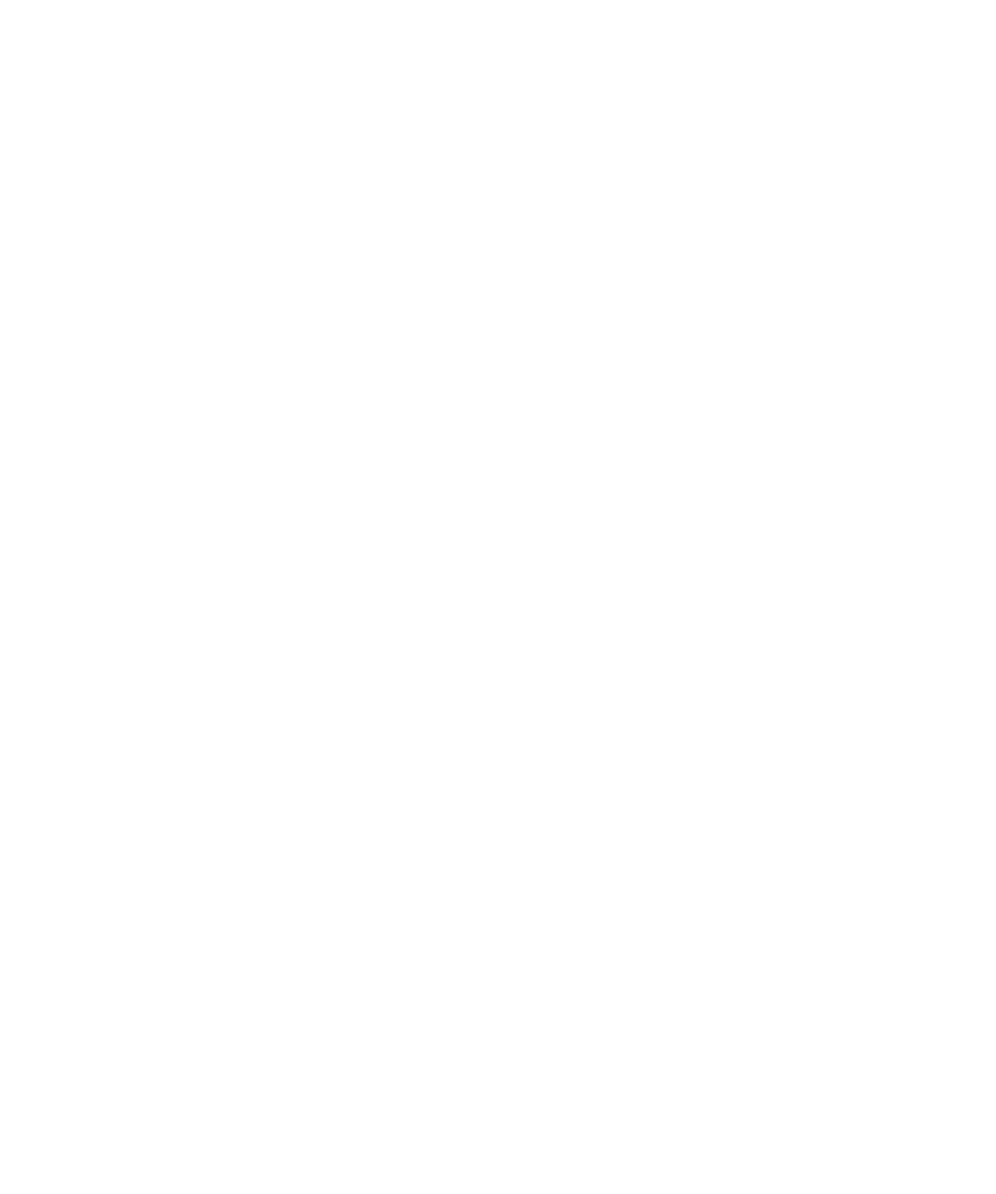
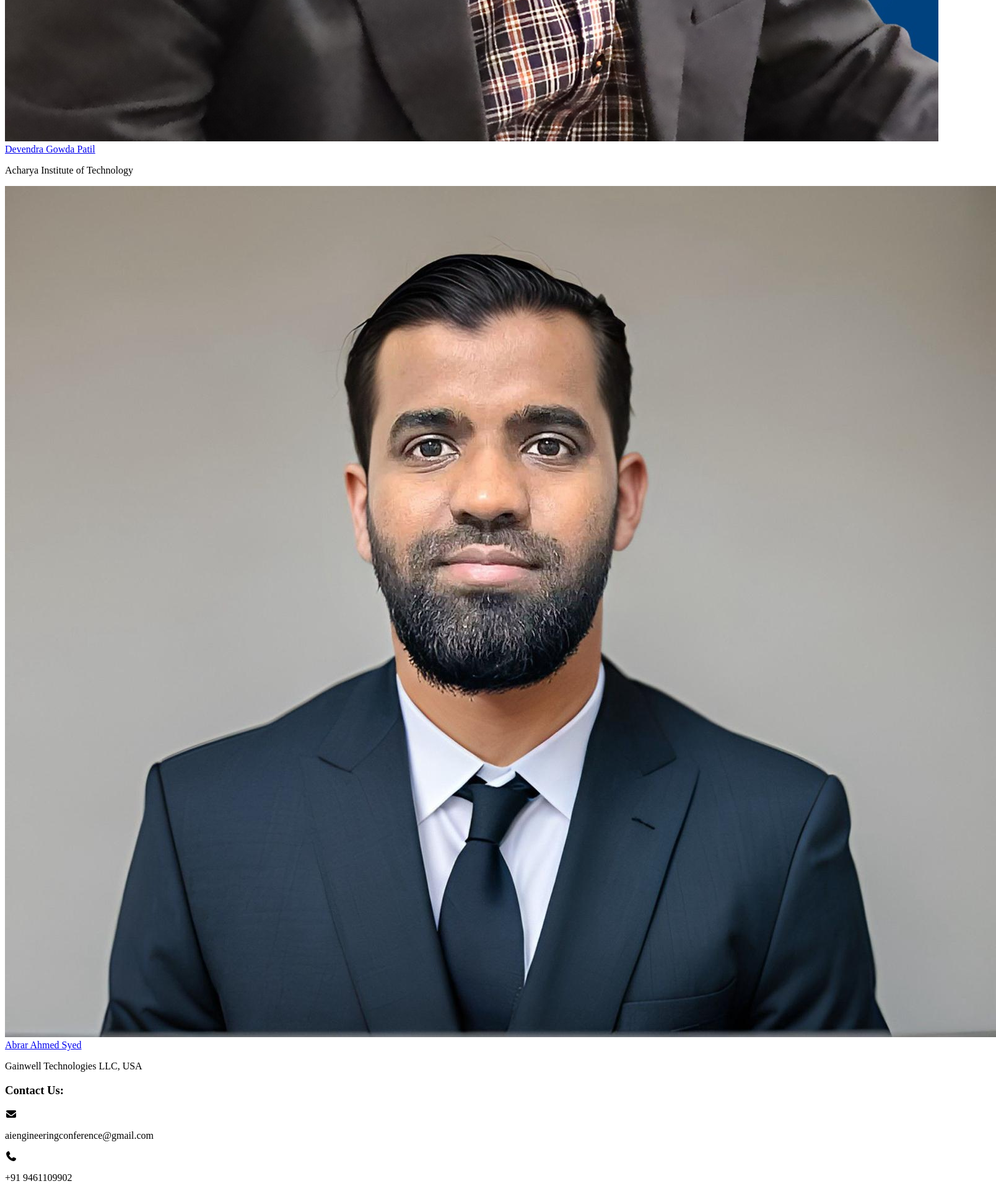
Before and after one commit to polty-rishit/AIEI2026, a React (Vite) app in the folder AIEI/: page /committee in a window 1280 px wide. Shown: the part 9089-11015 px from the top of the page at 62% size, 1608 px wide, since content can reach past the window. Before the commit the page ends 8494 px from the top, so only its background shows below. Built offline with nearby package versions, Linux system fonts and the light colour scheme; the HTML template or start-up script is replaced by a standard one.

Commit message:
commitee web

```diff
--- a/AIEI/src/pages/About/Committee.jsx
+++ b/AIEI/src/pages/About/Committee.jsx
@@ -323,20 +323,20 @@ const councilMembers = [
     image:"./rishit.png",
     link: "https://www.linkedin.com/in/rishitraj/"
   },
-  // {
-  //   role: "Web & Media Chairs",
-  //   name: "Devendra Gowda Patil",
-  //   title: "Acharya Institute of Technology",
-  //   image: "https://ieeespace.org/wp-content/uploads/2025/12/Dr._Devendra_Gowda_Patil.webp",
-  //   link: "https://www.linkedin.com/in/devendragowda/?originalSubdomain=in"
-  // },
-  // {
-  //   role: "Web & Media Chairs",
-  //   name: "Aniruddh Koundinya",
-  //   title: "IEEE Bangalore Section",
-  //   image: "https://ieeespace.org/wp-content/uploads/2025/12/Aniruddha_Koudinya.jpeg",
-  //   link: "https://www.linkedin.com/in/aniruddhkoundinya/?originalSubdomain=in"
-  // },
+  {
+    role: "Web & Media Chairs",
+    name: "Devendra Gowda Patil",
+    title: "Acharya Institute of Technology",
+    image: "/deva.jpeg",
+    link: "https://www.linkedin.com/in/devendragowda/?originalSubdomain=in"
+  },
+  {
+    role: "Web & Media Chairs",
+    name: "Abrar Ahmed Syed ",
+    title: "Gainwell Technologies LLC, USA",
+    image: "/amar.jpeg",
+    link: "https://www.linkedin.com/in/abrar-ahmed-syed/"
+  },
   // {
   //   role: "Web & Media Chairs",
   //   name: "Aditya Prem",
```
Also changed, not shown: AIEI/public/amar.jpeg (added), AIEI/public/deva.jpeg (added).
